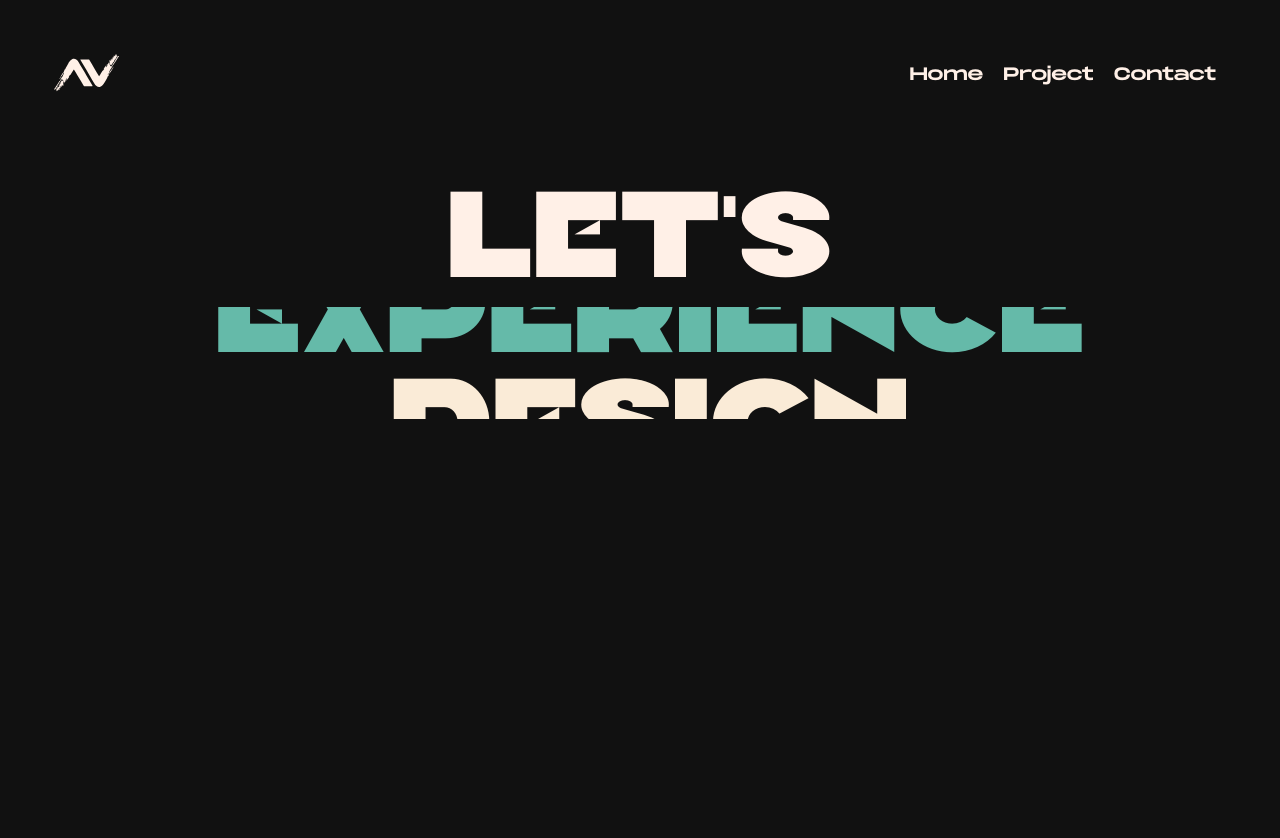
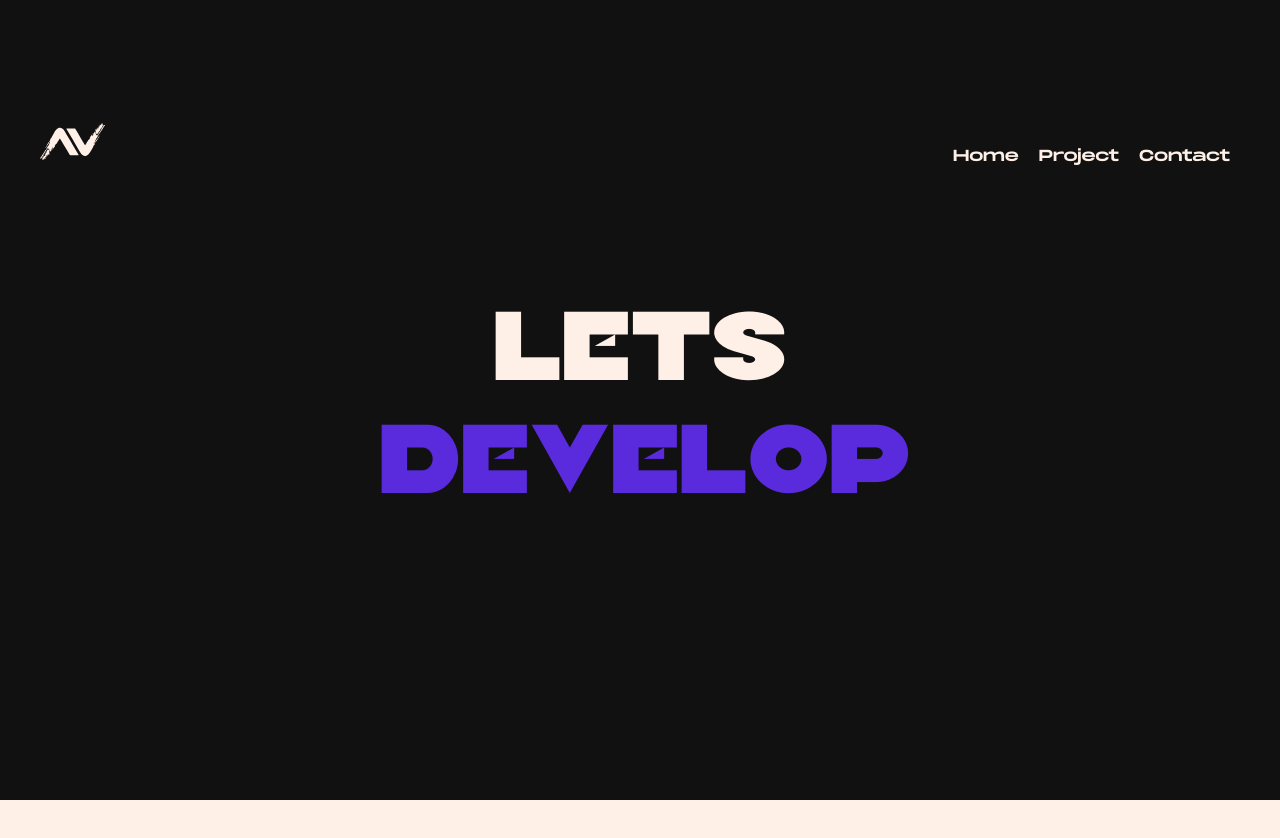
Before and after one commit to Abhishek79201/Portfolio, a React (Create React App) app: page / in a window 1280 px wide. Shown: the top 838 px of the page. Built offline with nearby package versions, Linux system fonts and the light colour scheme.

Commit message:
hero add v2

```diff
--- a/src/assets/components/Hero.css
+++ b/src/assets/components/Hero.css
@@ -1,77 +1,75 @@
 .content {
   height: 100vh;
+  display: grid;
+  place-content: center;
+}
+*,
+*:before,
+*:after {
+  padding: 0;
+  margin: 0;
+  box-sizing: border-box;
+  font-size: 6rem;
+  font-weight: 500;
 }
 .big-text {
-  font-size: 15rem;
+  z-index: -9999;
   font-family: 'camar', Fallback, sans-serif;
-  color: #faebd7;
-  padding-top: 1.6rem;
-  padding-bottom: 1.6rem;
 }
 .wrapper {
-  box-sizing: content-box;
-  height: 25.5rem;
+  box-sizing: border-box;
+  text-align: center;
+  height: 12rem;
   display: flex;
   flex-direction: column;
   align-items: center;
   justify-content: center;
 }
-.text-box {
-  padding: 3rem 3rem;
-  position: relative;
-  /* border: 2px solid olive; */
-}
-.big-titles {
-  font-size: 2.6rem;
-  padding-bottom: 0.2rem;
-  color: rgb(112, 112, 112);
-}
-.small-titles {
-  font-family: 'Poppins', sans-serif;
-  font-size: 1.2rem;
-  color: rgb(112, 112, 112);
-  width: 40%;
-  text-align: justify;
-  position: absolute;
-  top: 12%;
-  left: 56%;
-}
+
 .words {
   overflow: hidden;
-  display: flex;
-  flex-direction: column;
-  align-items: center;
 }
-.roller {
+
+span {
   display: block;
   height: 100%;
-  padding-left: 2rem;
-  animation: spin_words 7s infinite;
-  color: #5a2add;
+  padding-left: 10px;
+  animation: spin-words 6s infinite;
 }
-@keyframes spin_words {
+@keyframes spin-words {
   10% {
-    transform: translateY(-104%);
+    transform: translateY(-122%);
   }
   25% {
-    transform: translateY(-104%);
+    transform: translateY(-100%);
   }
   35% {
-    transform: translateY(-204%);
+    transform: translateY(-212%);
   }
   50% {
-    transform: translateY(-204%);
+    transform: translateY(-200%);
   }
   60% {
-    transform: translateY(-304%);
+    transform: translateY(-312%);
   }
   75% {
-    transform: translateY(-304%);
+    transform: translateY(-300%);
   }
   85% {
-    transform: translateY(-404%);
+    transform: translateY(-412%);
   }
   100% {
-    transform: translateY(-404%);
+    transform: translateY(-400%);
   }
 }
+@media screen and (min-width: 1040px) {
+  *,
+  *:before,
+  *:after {
+    font-size: 12rem;
+    font-weight: 500;
+  }
+  .wrapper {
+    height: 22rem;
+  }
+}
--- a/src/assets/components/Hero.js
+++ b/src/assets/components/Hero.js
@@ -4,24 +4,14 @@ const Hero = () => {
   return (
     <div className="content">
       <div className="big-text">
-        <div className="wrapper">
-          <p className="lets">Let's</p>
-          <div className="words">
-            <span className="roller" style={{ color: '#FAEBD7' }}>
-              Design
-            </span>
-            <span className="roller" style={{ color: '#5a2add' }}>
-              Develop
-            </span>
-            <span className="roller" style={{ color: '#c584ff' }}>
-              Build
-            </span>
-            <span className="roller" style={{ color: '#65baa9' }}>
-              Experience
-            </span>
-            <span className="roller" style={{ color: '#FAEBD7' }}>
-              Design
-            </span>
+        <div class="wrapper">
+          <p>Lets</p>
+          <div class="words">
+            <span style={{ color: '#5A2ADD' }}>Develop</span>
+            <span style={{ color: '#BE81EF' }}>Experience</span>
+            <span style={{ color: '#67B2A3' }}>Build</span>
+            <span style={{ color: '#FFF0E7' }}>Design</span>
+            <span style={{ color: '#5A2ADD' }}>Develop</span>
           </div>
         </div>
       </div>
--- a/src/assets/components/Navbar.js
+++ b/src/assets/components/Navbar.js
@@ -10,7 +10,7 @@ const Navbar = () => {
   return (
     <div className="header">
       <Link to={'/'}>
-        <img src={Logo} alt="React Logo" />
+        <img src={Logo} alt="React Logo" className="logo" />
       </Link>
       <ul className={click ? 'nav-menu active' : 'nav-menu'}>
         <li>
@@ -28,9 +28,9 @@ const Navbar = () => {
       </ul>
       <div className="hamburger" onClick={handleClick}>
         {click ? (
-          <FaTimes size={20} style={{ color: '#fff0e7' }} />
+          <FaTimes size={20} className="logo" style={{ color: '#fff0e7' }} />
         ) : (
-          <FaBars size={25} style={{ color: '#fff0e7' }} />
+          <FaBars size={25} className="logo" style={{ color: '#fff0e7' }} />
         )}
       </div>
     </div>
--- a/src/assets/components/NavbarStyles.css
+++ b/src/assets/components/NavbarStyles.css
@@ -2,18 +2,22 @@
   display: flex;
   justify-content: space-between;
   align-items: center;
-  padding: 5.4rem;
+  padding: 4rem;
+  position: fixed;
+  max-width: 1450px;
+  margin: 0 auto !important;
+  width: 100%;
 }
 
 .nav-menu {
   display: flex;
 }
 .nav-menu li {
-  padding: 0 1rem;
+  padding: 1rem;
 }
 .nav-menu li a {
   font-family: 'extR', Fallback, sans-serif;
-  font-size: 1.8rem;
+  font-size: 1.6rem;
   font-weight: 500;
 }
 .hamburger {
@@ -33,6 +37,10 @@
     transition: all 0.5s ease-in;
     z-index: -3;
     border-right: 5px solid #5a2add;
+    backdrop-filter: blur(20px);
+  }
+  .logo {
+    z-index: 5;
   }
 
   .nav-menu.active {
@@ -40,7 +48,7 @@
   }
 
   .nav-menu li {
-    padding: 1.6rem 0;
+    padding: 1.8rem 0;
   }
   .nav-menu li a {
     font-size: 5rem;
--- a/src/assets/pages/Home/Home.js
+++ b/src/assets/pages/Home/Home.js
@@ -3,12 +3,14 @@ import './index.scss';
 import React from 'react';
 import Navbar from '../../components/Navbar';
 import Hero from '../../components/Hero';
+import Projects from '../Projects/Projects';
 
 const Home = () => {
   return (
     <div>
       <Navbar />
       <Hero />
+      <Projects />
     </div>
   );
 };
--- a/src/assets/pages/Projects/Projects.js
+++ b/src/assets/pages/Projects/Projects.js
@@ -2,7 +2,11 @@ import './index.scss';
 import React from 'react';
 
 const Projects = () => {
-  return <div>Projects</div>;
+  return (
+    <div>
+      <div className="project"></div>
+    </div>
+  );
 };
 
 export default Projects;
--- a/src/assets/pages/Projects/index.scss
+++ b/src/assets/pages/Projects/index.scss
@@ -0,0 +1,4 @@
+.project {
+  height: 100vh;
+  background-color: #fff0e7;
+}
```
